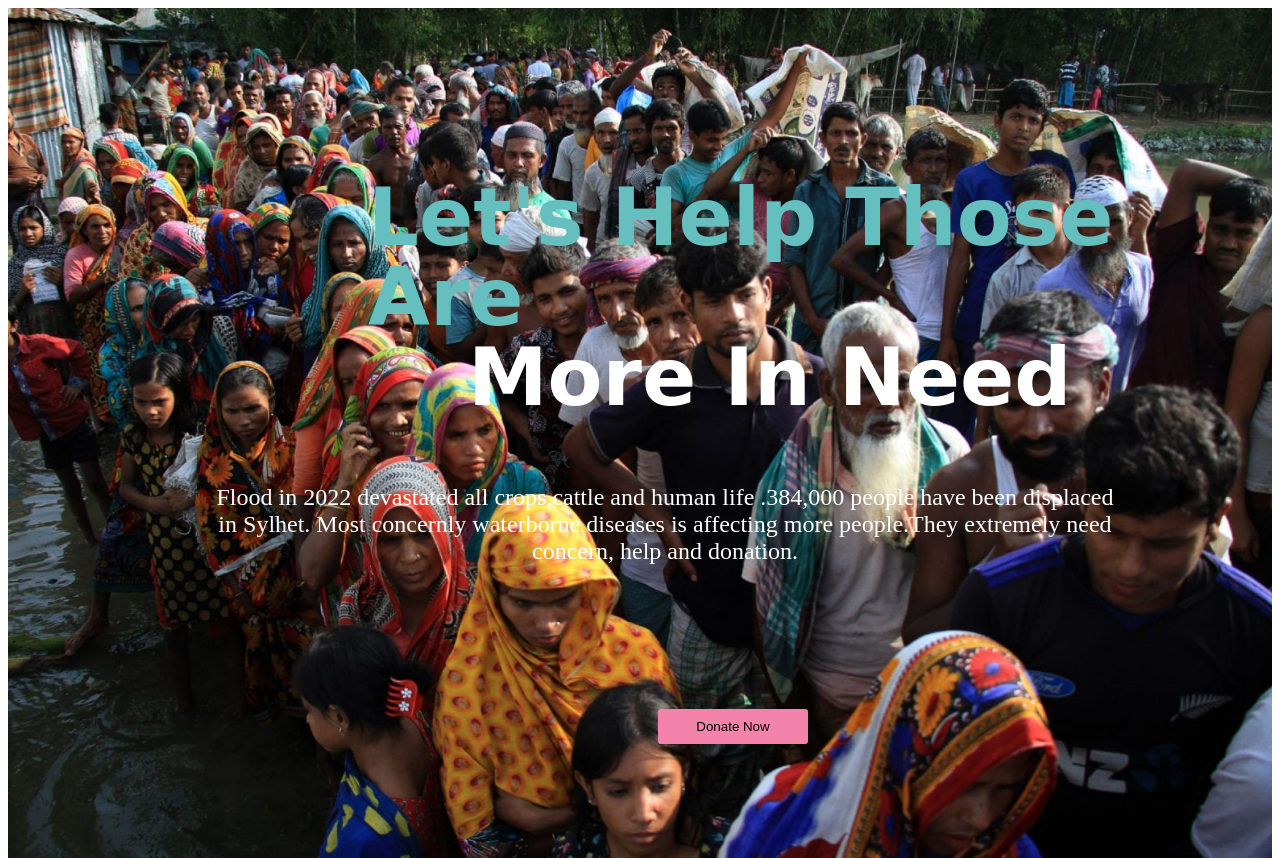
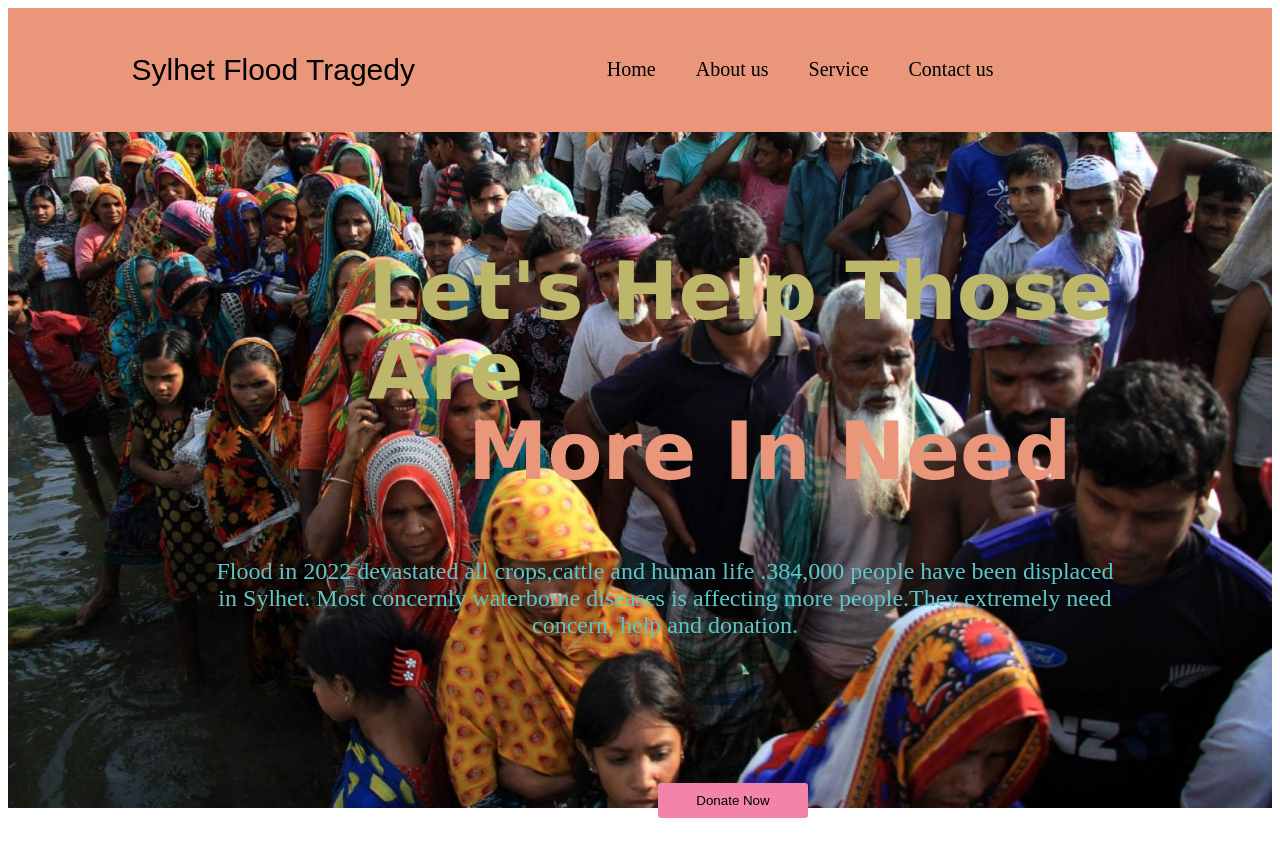
Before and after one commit to bristy105/donate-today, a plain HTML site: page index.html in a window 1280 px wide. Shown: the top 858 px of the page. Drawn offline with Linux system fonts and the light colour scheme.

Commit message:
extra feature1 added

```diff
--- a/index.html
+++ b/index.html
@@ -11,6 +11,19 @@
    <section>
 
     <div class="top-container">
+        <div class="menu-bar">
+            <div class="title">Sylhet Flood Tragedy</div>
+            <div class="menu-items">
+                <li>Home</li>
+                <li>About us</li>
+                <li>Service</li>
+                <li>Contact us</li>
+
+
+            </div>
+
+
+        </div>
             <h1 >Let's  Help  Those  Are <br> <span class="highlight">More In Need</span> </h1>
 
             <p class="paragraph">Flood in 2022 devastated all crops,cattle and human life .384,000 people have been displaced in Sylhet. Most concernly waterborne diseases is affecting more people.They extremely need concern, help and donation. </p>
@@ -115,10 +128,10 @@
 
             </div>
             <footer>
-                <div class="humble-container">
+
                     <h3 class="font">Be Humble</h3>
                     <p >I'm gonna do it.</p>
-                </div>
+
             </footer>
 
 
--- a/style.css
+++ b/style.css
@@ -3,7 +3,7 @@ h1{
   margin-right: 20px;
   font-family: 'Sacramento', cursive;
   font-size: 80px;
-  color:  #66BFBF;
+  color:  darkkhaki;
   line-height:1em;
   padding-left: 360px;
 }
@@ -24,14 +24,37 @@ h3{
 }
 p{
     text-align: center;
+
 }
+.title{
+    font-family: sans-serif;
+    font-size: 30px;
+    padding: 15px;
+}
+.menu-bar{
+    margin-top: 0px;
+    padding: 30px;
+    background-color: darksalmon;
+    display: flex;
+    justify-content: space-around;
 
+}
+.menu-items{
+    display: flex;
+    margin-right: 150px;
+}
+.menu-items li{
+    list-style: none;
+    margin: 8px;
+    padding: 12px;
+    font-size: 20px;
+}
 
 .paragraph{
     text-align: center;
     padding-left: 200px;
     padding-right: 150px;
-    color:white;
+    color:rgb(92, 199, 199);
     font-size: x-large;
 }
 .colored-paragraph{
@@ -54,7 +77,7 @@ p{
 
 }
 .highlight{
-    color:white;
+    color:darksalmon;
     padding: 100px;
 }
 
@@ -66,7 +89,7 @@ p{
     display: block;
     background-position: center;
     width: 100%;
-    padding-top: 50px;
+
 
 }
 
@@ -227,17 +250,20 @@ p{
 }
 .inputs-container{
     display: flex;
-    border: 50px;
+    width: 400px;
+    height: 200px;
+    align-items: center;
+    border: 30px;
     border-color: burlywood;
-    align-items: center;
+
 }
 
 .font{
     font-style: italic;
 }
-.humble-container{
-    display: flex;
-    padding-left: 30%;
+footer {
     text-align: center;
-    color: #999999;git add .
+    padding: 3px;
+    background-color: DarkSalmon;
+    color: white;
 }
```
